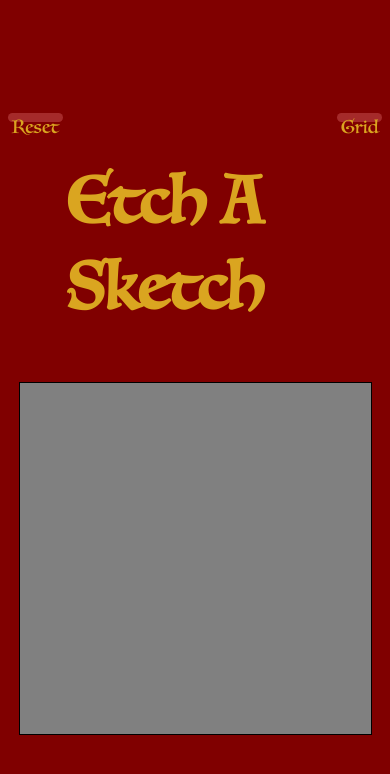
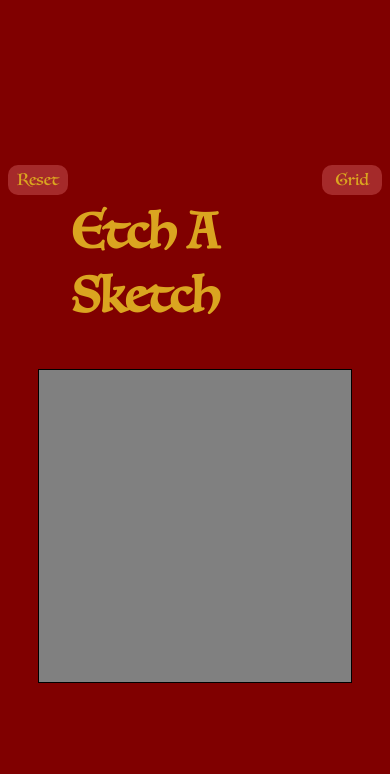
Before and after one commit to AngryHickory/etch, a plain HTML site: page index.html in a window 390 px wide. Drawn offline with Linux system fonts and the light colour scheme.

Commit message:
Change font values to be dynamic
Changed the font values to work better with small screens
and added a min width and height to button so they don't turn thin
on mobile screens.

```diff
--- a/style.css
+++ b/style.css
@@ -23,12 +23,14 @@ h1 {
 
 button {
     max-height: 2.5vw;
+    min-width: 60px;
+    min-height: 30px;
     background-color: brown;
     border: 0;
     padding: 0.5vw 1vw;
     color: goldenrod;
     font-family: "Luminari", cursive;
-    font-size: large;
+    font-size: 1rem;
     border-radius: 10px;
 }
 
@@ -42,14 +44,14 @@ button:active {
     margin: 1vw 2vw;
     color: goldenrod;
     font-family: "Luminari", cursive;
-    font-size: xx-large;
+    font-size: 1.5rem;
 }
 
 #gridContainer {
     display: flex;
     flex-direction: column;
-    width: 90vw;
-    height: 90vw;
+    width: 80vw;
+    height: 80vw;
     border: 1px solid black;
     margin: 0 auto;
 }
```
